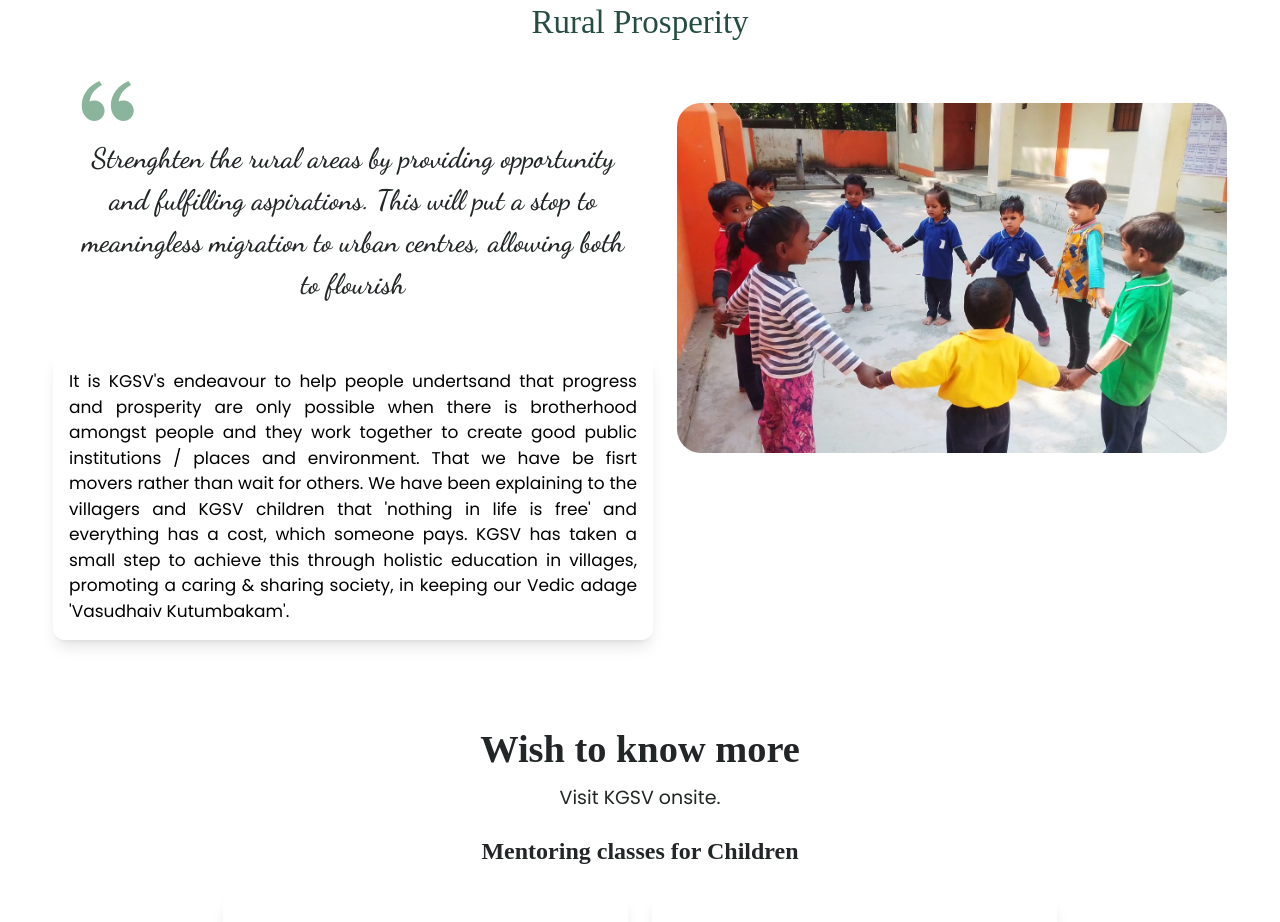
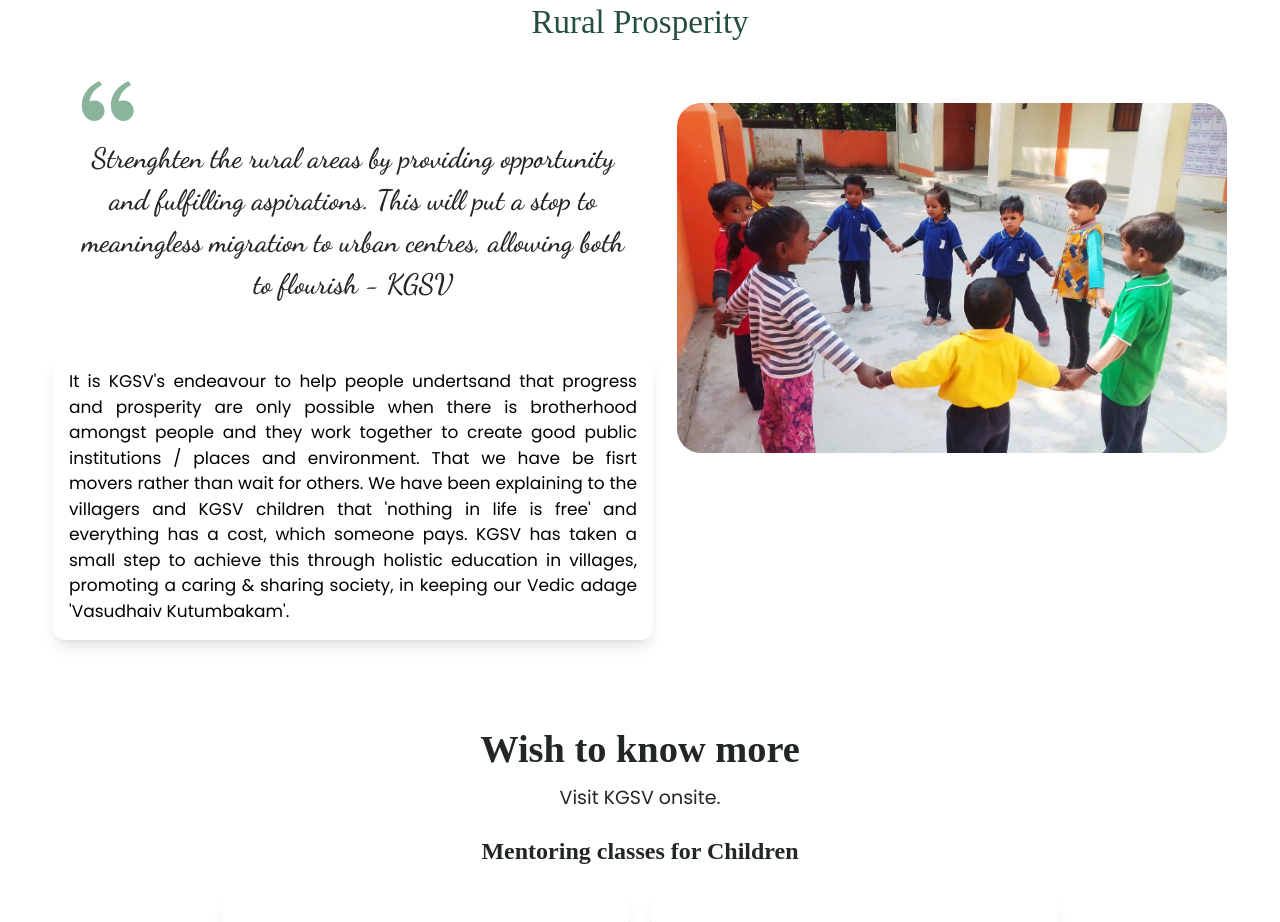
Before and after one commit to iGauravSingh/kgsvngo, a React (Vite) app: page / in a window 1280 px wide. Shown: the part 5000-5922 px from the top of the page. Built offline with nearby package versions, Linux system fonts and the light colour scheme; no server answers; a web font is replaced by a local one.

Commit message:
changed made by client on 3 november

```diff
--- a/src/components/Zig.tsx
+++ b/src/components/Zig.tsx
@@ -184,7 +184,7 @@
                 <div className=" px-5  opacity-50 overflow-x-hidden"><RiDoubleQuotesL size={70} color="#176e3b" /></div>
                 <div className="    ">
                   <p className=" overflow-x-hidden px-5 font-DancingScript text-3xl text-center text-ngodark font-semibold">
-                    {item.qoutes}
+                    {item.qoutes} - KGSV
                   </p>
                 </div>
                 {/* text on right  */}
--- a/src/pages/getinvolved/Donate.tsx
+++ b/src/pages/getinvolved/Donate.tsx
@@ -32,7 +32,7 @@
           <div className=" relative md:mb-4">
             <div className=" flex flex-col md:flex-row justify-center  gap-12">
             <h2 className="text-2xl font-bold md:mb-4 text-center leading-9 tracking-wide">
-              Support Our Cause
+              Support the Cause
             </h2>
 
             <button className=" hidden md:block absolute right-16 px-5 py-3 bg-greenngo text-slate-50 text-lg rounded-lg hover:bg-greenngo">
```
